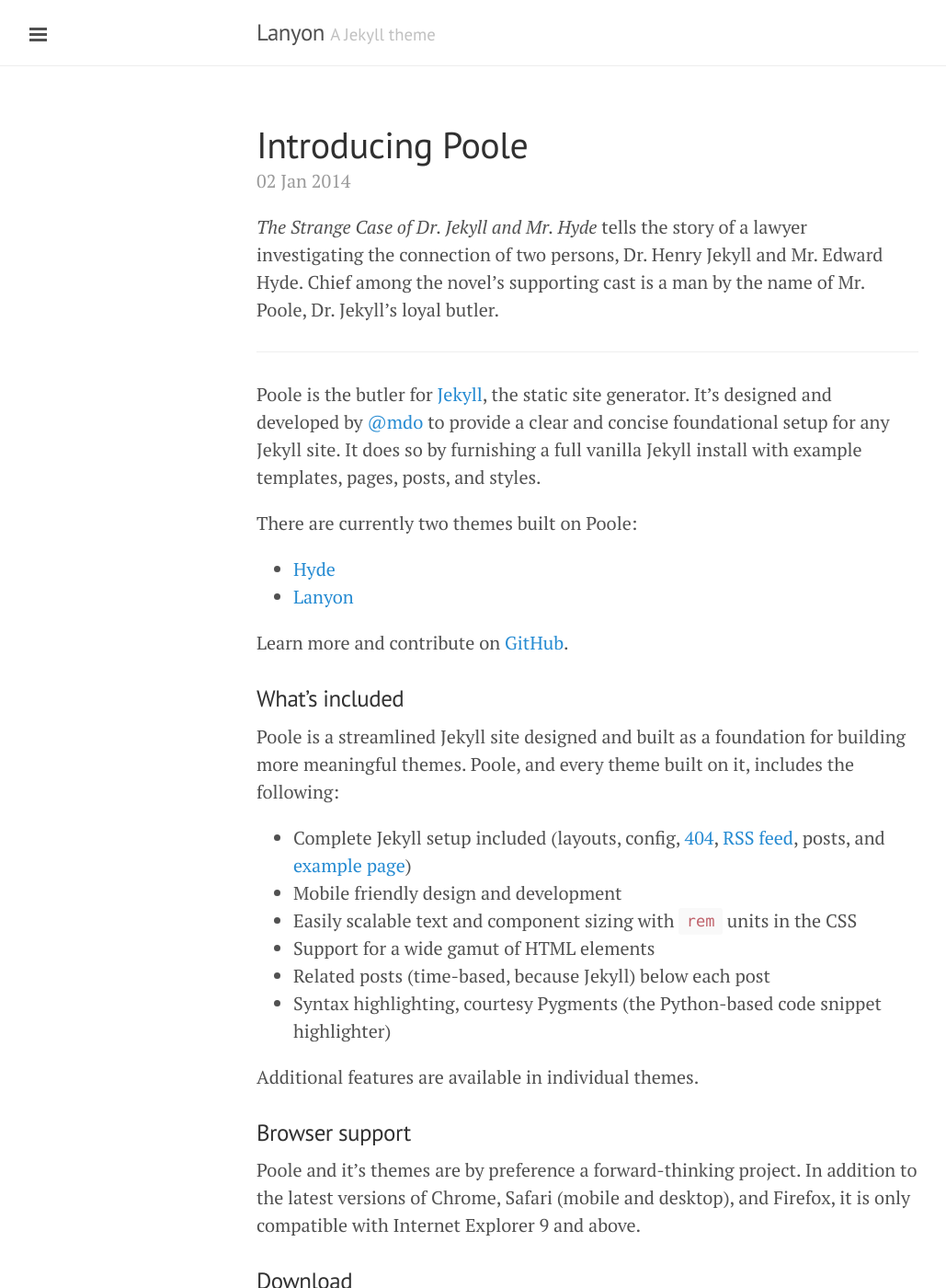
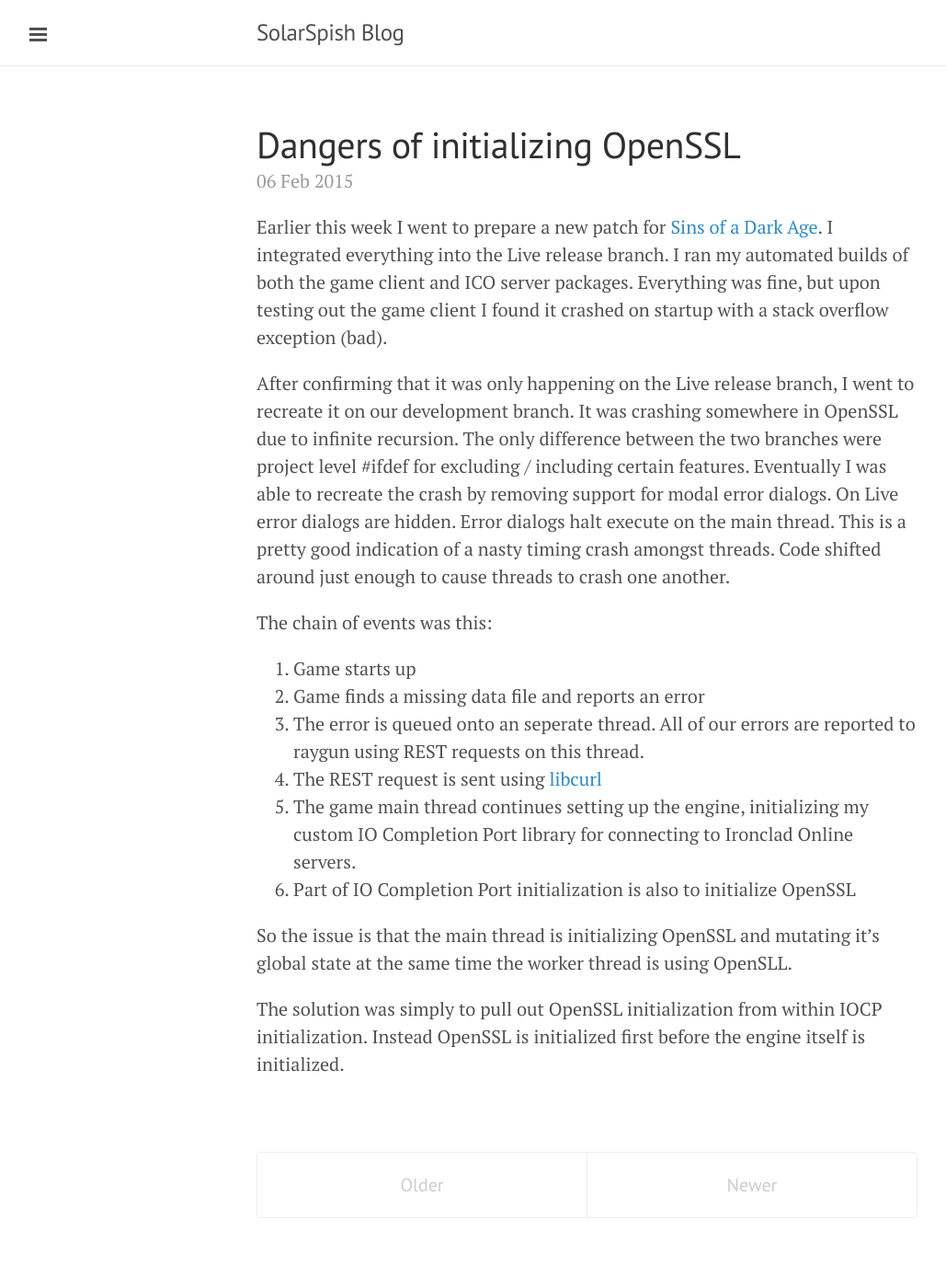
Before and after one commit to jseward/jseward.github.io, a Jekyll site: the page built from index.html, in a window 1280 px wide and 1400 px high. Shown: the whole window at 92% size, without its empty margins (1-1030 px from the left). Built offline with Jekyll 4.4.1, drawn with Linux system fonts in a browser that asks for light colours; Markdown is read by kramdown in place of the engine named in the settings; the list of posts is cut into pages by our own code; some of the changed text lies outside the part shown.

Commit message:
crash with openssl

```diff
--- a/_config.yml
+++ b/_config.yml
@@ -9,18 +9,18 @@ permalink:           pretty
 relative_permalinks: true
 
 # Setup
-title:               Lanyon
-tagline:             'A Jekyll theme'
-description:         'A reserved <a href="http://jekyllrb.com" target="_blank">Jekyll</a> theme that places the utmost gravity on content with a hidden drawer. Made by <a href="https://twitter.com/mdo" target="_blank">@mdo</a>.'
-url:                 http://lanyon.getpoole.com
+title:               SolarSpish Blog
+tagline:             ''
+description:         'I am the Lead Programmer at <a href="http://ironcladgames.com" target="_blank">Ironclad Games</a>. You can find me on Twitter <a href="https://twitter.com/spish" target="_blank">@spish</a>. Or streaming on <a href="http://www.twitch.tv/solarspish" target="_blank">Twitch</a>.'
+url:                 http://jseward.github.io
 baseurl:             /
 paginate:            5
 
 # About/contact
 author:
-  name:              Mark Otto
-  url:               https://twitter.com/mdo
-  email:             markdotto@gmail.com
+  name:              Jamie Seward
+  url:               https://twitter.com/spish
+  email:
 
 # Custom vars
 version:             1.0.0
--- a/_includes/sidebar.html
+++ b/_includes/sidebar.html
@@ -25,9 +25,6 @@
       {% endif %}
     {% endfor %}
 
-    <a class="sidebar-nav-item" href="{{ site.github.repo }}/archive/v{{ site.version }}.zip">Download</a>
-    <a class="sidebar-nav-item" href="{{ site.github.repo }}">GitHub project</a>
-    <span class="sidebar-nav-item">Currently v{{ site.version }}</span>
   </nav>
 
   <div class="sidebar-item">
--- a/_posts/2013-12-31-whats-jekyll.md
+++ /dev/null
@@ -1,12 +0,0 @@
----
-layout: post
-title: What's Jekyll?
----
-
-[Jekyll](http://jekyllrb.com) is a static site generator, an open-source tool for creating simple yet powerful websites of all shapes and sizes. From [the project's readme](https://github.com/mojombo/jekyll/blob/master/README.markdown):
-
-  > Jekyll is a simple, blog aware, static site generator. It takes a template directory [...] and spits out a complete, static website suitable for serving with Apache or your favorite web server. This is also the engine behind GitHub Pages, which you can use to host your project’s page or blog right here from GitHub.
-
-It's an immensely useful tool and one we encourage you to use here with Hyde.
-
-Find out more by [visiting the project on GitHub](https://github.com/mojombo/jekyll).
--- a/_posts/2014-01-01-example-content.md
+++ /dev/null
@@ -1,122 +0,0 @@
----
-layout: post
-title: Example content
----
-
-
-<div class="message">
-  Howdy! This is an example blog post that shows several types of HTML content supported in this theme.
-</div>
-
-Cum sociis natoque penatibus et magnis <a href="#">dis parturient montes</a>, nascetur ridiculus mus. *Aenean eu leo quam.* Pellentesque ornare sem lacinia quam venenatis vestibulum. Sed posuere consectetur est at lobortis. Cras mattis consectetur purus sit amet fermentum.
-
-> Curabitur blandit tempus porttitor. Nullam quis risus eget urna mollis ornare vel eu leo. Nullam id dolor id nibh ultricies vehicula ut id elit.
-
-Etiam porta **sem malesuada magna** mollis euismod. Cras mattis consectetur purus sit amet fermentum. Aenean lacinia bibendum nulla sed consectetur.
-
-## Inline HTML elements
-
-HTML defines a long list of available inline tags, a complete list of which can be found on the [Mozilla Developer Network](https://developer.mozilla.org/en-US/docs/Web/HTML/Element).
-
-- **To bold text**, use `<strong>`.
-- *To italicize text*, use `<em>`.
-- Abbreviations, like <abbr title="HyperText Markup Langage">HTML</abbr> should use `<abbr>`, with an optional `title` attribute for the full phrase.
-- Citations, like <cite>&mdash; Mark otto</cite>, should use `<cite>`.
-- <del>Deleted</del> text should use `<del>` and <ins>inserted</ins> text should use `<ins>`.
-- Superscript <sup>text</sup> uses `<sup>` and subscript <sub>text</sub> uses `<sub>`.
-
-Most of these elements are styled by browsers with few modifications on our part.
-
-## Heading
-
-Vivamus sagittis lacus vel augue rutrum faucibus dolor auctor. Duis mollis, est non commodo luctus, nisi erat porttitor ligula, eget lacinia odio sem nec elit. Morbi leo risus, porta ac consectetur ac, vestibulum at eros.
-
-### Code
-
-Cum sociis natoque penatibus et magnis dis `code element` montes, nascetur ridiculus mus.
-
-{% highlight js %}
-// Example can be run directly in your JavaScript console
-
-// Create a function that takes two arguments and returns the sum of those arguments
-var adder = new Function("a", "b", "return a + b");
-
-// Call the function
-adder(2, 6);
-// > 8
-{% endhighlight %}
-
-Aenean lacinia bibendum nulla sed consectetur. Etiam porta sem malesuada magna mollis euismod. Fusce dapibus, tellus ac cursus commodo, tortor mauris condimentum nibh, ut fermentum massa.
-
-### Lists
-
-Cum sociis natoque penatibus et magnis dis parturient montes, nascetur ridiculus mus. Aenean lacinia bibendum nulla sed consectetur. Etiam porta sem malesuada magna mollis euismod. Fusce dapibus, tellus ac cursus commodo, tortor mauris condimentum nibh, ut fermentum massa justo sit amet risus.
-
-* Praesent commodo cursus magna, vel scelerisque nisl consectetur et.
-* Donec id elit non mi porta gravida at eget metus.
-* Nulla vitae elit libero, a pharetra augue.
-
-Donec ullamcorper nulla non metus auctor fringilla. Nulla vitae elit libero, a pharetra augue.
-
-1. Vestibulum id ligula porta felis euismod semper.
-2. Cum sociis natoque penatibus et magnis dis parturient montes, nascetur ridiculus mus.
-3. Maecenas sed diam eget risus varius blandit sit amet non magna.
-
-Cras mattis consectetur purus sit amet fermentum. Sed posuere consectetur est at lobortis.
-
-<dl>
-  <dt>HyperText Markup Language (HTML)</dt>
-  <dd>The language used to describe and define the content of a Web page</dd>
-
-  <dt>Cascading Style Sheets (CSS)</dt>
-  <dd>Used to describe the appearance of Web content</dd>
-
-  <dt>JavaScript (JS)</dt>
-  <dd>The programming language used to build advanced Web sites and applications</dd>
-</dl>
-
-Integer posuere erat a ante venenatis dapibus posuere velit aliquet. Morbi leo risus, porta ac consectetur ac, vestibulum at eros. Nullam quis risus eget urna mollis ornare vel eu leo.
-
-### Tables
-
-Aenean lacinia bibendum nulla sed consectetur. Lorem ipsum dolor sit amet, consectetur adipiscing elit.
-
-<table>
-  <thead>
-    <tr>
-      <th>Name</th>
-      <th>Upvotes</th>
-      <th>Downvotes</th>
-    </tr>
-  </thead>
-  <tfoot>
-    <tr>
-      <td>Totals</td>
-      <td>21</td>
-      <td>23</td>
-    </tr>
-  </tfoot>
-  <tbody>
-    <tr>
-      <td>Alice</td>
-      <td>10</td>
-      <td>11</td>
-    </tr>
-    <tr>
-      <td>Bob</td>
-      <td>4</td>
-      <td>3</td>
-    </tr>
-    <tr>
-      <td>Charlie</td>
-      <td>7</td>
-      <td>9</td>
-    </tr>
-  </tbody>
-</table>
-
-Nullam id dolor id nibh ultricies vehicula ut id elit. Sed posuere consectetur est at lobortis. Nullam quis risus eget urna mollis ornare vel eu leo.
-
------
-
-Want to see something else added? <a href="https://github.com/poole/poole/issues/new">Open an issue.</a>
--- a/_posts/2014-01-02-introducing-lanyon.md
+++ /dev/null
@@ -1,38 +0,0 @@
----
-layout: post
-title: Introducing Lanyon
----
-
-Lanyon is an unassuming [Jekyll](http://jekyllrb.com) theme that places content first by tucking away navigation in a hidden drawer. It's based on [Poole](http://getpoole.com), the Jekyll butler.
-
-### Built on Poole
-
-Poole is the Jekyll Butler, serving as an upstanding and effective foundation for Jekyll themes by [@mdo](https://twitter.com/mdo). Poole, and every theme built on it (like Lanyon here) includes the following:
-
-* Complete Jekyll setup included (layouts, config, [404](/404), [RSS feed](/atom.xml), posts, and [example page](/about))
-* Mobile friendly design and development
-* Easily scalable text and component sizing with `rem` units in the CSS
-* Support for a wide gamut of HTML elements
-* Related posts (time-based, because Jekyll) below each post
-* Syntax highlighting, courtesy Pygments (the Python-based code snippet highlighter)
-
-### Lanyon features
-
-In addition to the features of Poole, Lanyon adds the following:
-
-* Toggleable sliding sidebar (built with only CSS) via **☰** link in top corner
-* Sidebar includes support for textual modules and a dynamically generated navigation with active link support
-* Two orientations for content and sidebar, default (left sidebar) and [reverse](https://github.com/poole/lanyon#reverse-layout) (right sidebar), available via `<body>` classes
-* [Eight optional color schemes](https://github.com/poole/lanyon#themes), available via `<body>` classes
-
-[Head to the readme](https://github.com/poole/lanyon#readme) to learn more.
-
-### Browser support
-
-Lanyon is by preference a forward-thinking project. In addition to the latest versions of Chrome, Safari (mobile and desktop), and Firefox, it is only compatible with Internet Explorer 9 and above.
-
-### Download
-
-Lanyon is developed on and hosted with GitHub. Head to the <a href="https://github.com/poole/lanyon">GitHub repository</a> for downloads, bug reports, and features requests.
-
-Thanks!
--- a/_posts/2014-01-02-introducing-poole.md
+++ /dev/null
@@ -1,40 +0,0 @@
----
-layout: post
-title: Introducing Poole
----
-
-*The Strange Case of Dr. Jekyll and Mr. Hyde* tells the story of a lawyer investigating the connection of two persons, Dr. Henry Jekyll and Mr. Edward Hyde. Chief among the novel's supporting cast is a man by the name of Mr. Poole, Dr. Jekyll's loyal butler.
-
------
-
-Poole is the butler for [Jekyll](http://jekyllrb.com), the static site generator. It's designed and developed by [@mdo](https://twitter.com/mdo) to provide a clear and concise foundational setup for any Jekyll site. It does so by furnishing a full vanilla Jekyll install with example templates, pages, posts, and styles.
-
-There are currently two themes built on Poole:
-
-* [Hyde](http://hyde.getpoole.com)
-* [Lanyon](http://lanyon.getpoole.com)
-
-Learn more and contribute on [GitHub](https://github.com/poole).
-
-### What's included
-
-Poole is a streamlined Jekyll site designed and built as a foundation for building more meaningful themes. Poole, and every theme built on it, includes the following:
-
-* Complete Jekyll setup included (layouts, config, [404](/404.html), [RSS feed](/atom.xml), posts, and [example page](/about))
-* Mobile friendly design and development
-* Easily scalable text and component sizing with `rem` units in the CSS
-* Support for a wide gamut of HTML elements
-* Related posts (time-based, because Jekyll) below each post
-* Syntax highlighting, courtesy Pygments (the Python-based code snippet highlighter)
-
-Additional features are available in individual themes.
-
-### Browser support
-
-Poole and it's themes are by preference a forward-thinking project. In addition to the latest versions of Chrome, Safari (mobile and desktop), and Firefox, it is only compatible with Internet Explorer 9 and above.
-
-### Download
-
-Poole is developed on and hosted with GitHub. Head to the <a href="https://github.com/poole/poole">GitHub repository</a> for downloads, bug reports, and features requests.
-
-Thanks!
--- /dev/null
+++ b/_posts/2015-02-06-openssl-init-crassh.md
@@ -0,0 +1,21 @@
+---
+layout: post
+title: Dangers of initializing OpenSSL
+---
+
+Earlier this week I went to prepare a new patch for [Sins of a Dark Age](http://store.steampowered.com/app/251970). I integrated everything into the Live release branch. I ran my automated builds of both the game client and ICO server packages. Everything was fine, but upon testing out the game client I found it crashed on startup with a stack overflow exception (bad).
+
+After confirming that it was only happening on the Live release branch, I went to recreate it on our development branch. It was crashing somewhere in OpenSSL due to infinite recursion. The only difference between the two branches were project level #ifdef for excluding / including certain features. Eventually I was able to recreate the crash by removing support for modal error dialogs. On Live error dialogs are hidden. Error dialogs halt execute on the main thread. This is a pretty good indication of a nasty timing crash amongst threads. Code shifted around just enough to cause threads to crash one another.
+
+The chain of events was this:
+
+1. Game starts up
+2. Game finds a missing data file and reports an error
+3. The error is queued onto an seperate thread. All of our errors are reported to raygun using REST requests on this thread.
+4. The REST request is sent using [libcurl](http://curl.haxx.se/libcurl/)
+5. The game main thread continues setting up the engine, initializing my custom IO Completion Port library for connecting to Ironclad Online servers.
+6. Part of IO Completion Port initialization is also to initialize OpenSSL
+
+So the issue is that the main thread is initializing OpenSSL and mutating it's global state at the same time the worker thread is using OpenSLL.
+
+The solution was simply to pull out OpenSSL initialization from within IOCP initialization. Instead OpenSSL is initialized first before the engine itself is initialized.
--- a/about.md
+++ b/about.md
@@ -2,29 +2,3 @@
 layout: page
 title: About
 ---
-
-<p class="message">
-  Hey there! This page is included as an example. Feel free to customize it for your own use upon downloading. Carry on!
-</p>
-
-In the novel, *The Strange Case of Dr. Jeykll and Mr. Hyde*, Mr. Poole is Dr. Jekyll's virtuous and loyal butler. Similarly, Poole is an upstanding and effective butler that helps you build Jekyll themes. It's made by [@mdo](https://twitter.com/mdo).
-
-There are currently two themes built on Poole:
-
-* [Hyde](http://hyde.getpoole.com)
-* [Lanyon](http://lanyon.getpoole.com)
-
-Learn more and contribute on [GitHub](https://github.com/poole).
-
-## Setup
-
-Some fun facts about the setup of this project include:
-
-* Built for [Jekyll](http://jekyllrb.com)
-* Developed on GitHub and hosted for free on [GitHub Pages](https://pages.github.com)
-* Coded with [Sublime Text 2](http://sublimetext.com), an amazing code editor
-* Designed and developed while listening to music like [Blood Bros Trilogy](https://soundcloud.com/maddecent/sets/blood-bros-series)
-
-Have questions or suggestions? Feel free to [open an issue on GitHub](https://github.com/poole/issues/new) or [ask me on Twitter](https://twitter.com/mdo).
-
-Thanks for reading!
```
